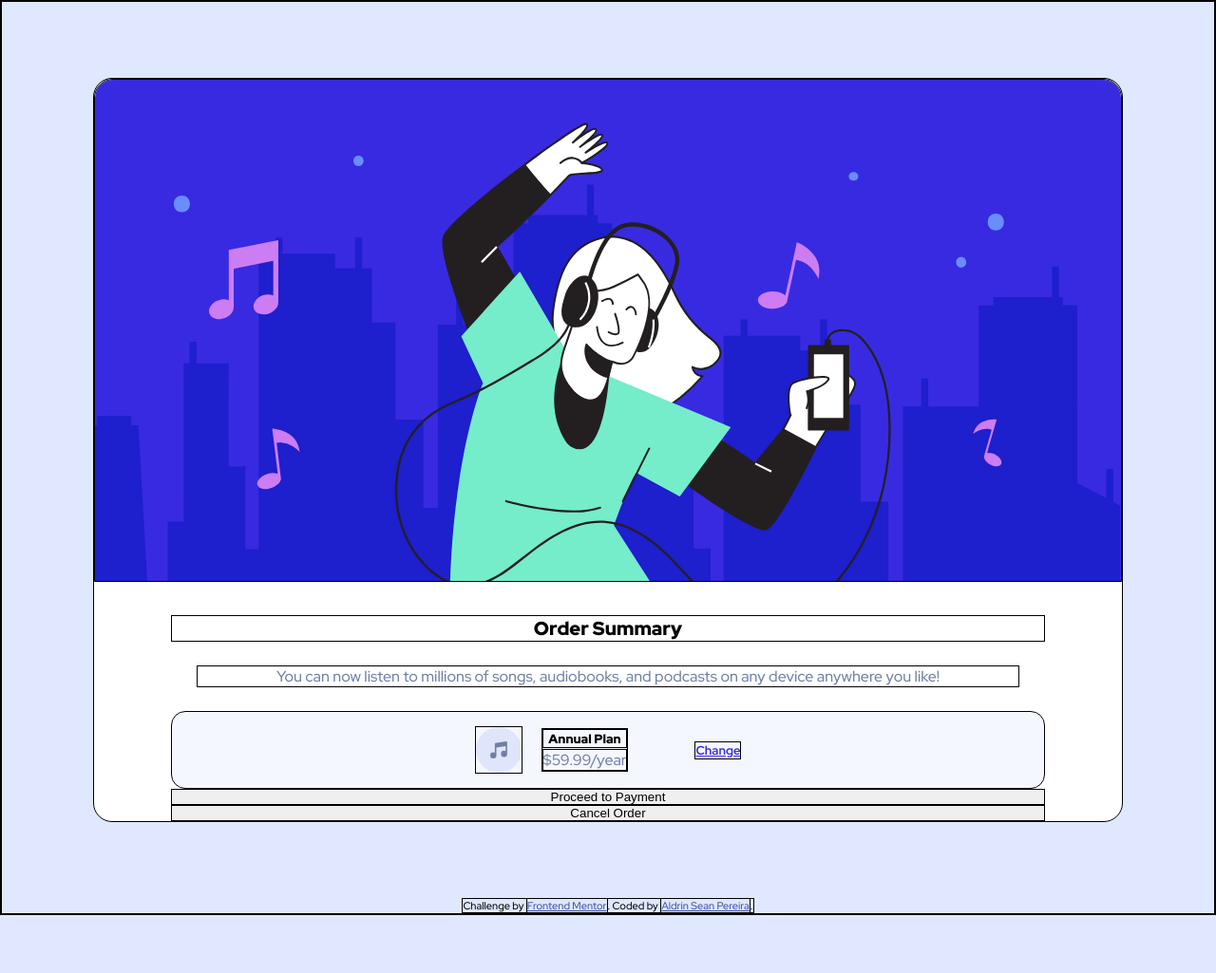
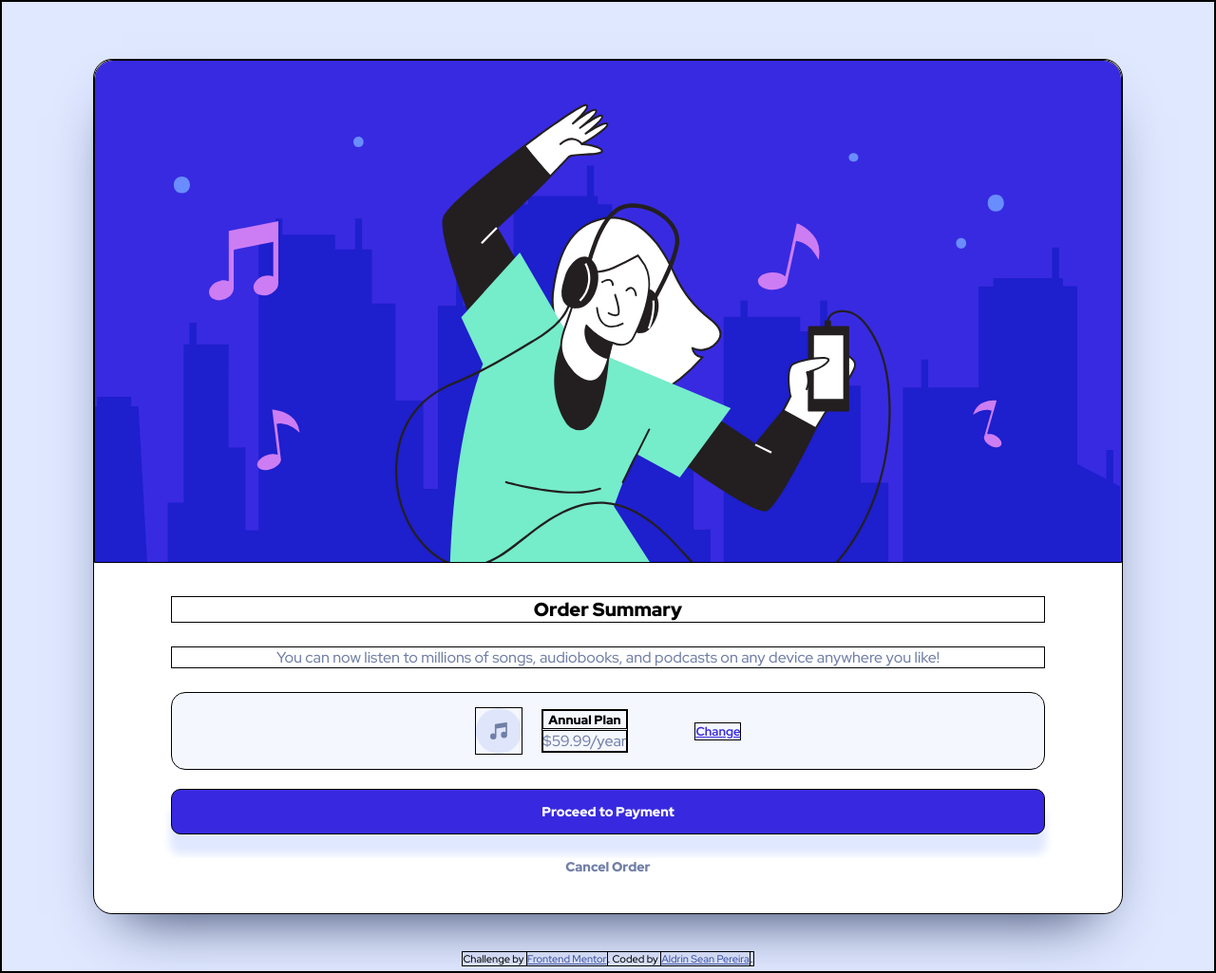
Before and after one commit to AldrinSeanPereira/order-summary-component-main, a plain HTML site: page index.html in a window 1280 px wide. Shown: the whole page at 95% size. Before the commit the page ends 964 px from the top, so only its background shows below. Drawn offline with Linux system fonts and the light colour scheme.

Commit message:
Add files via upload

```diff
--- a/styles.css
+++ b/styles.css
@@ -7,6 +7,9 @@
     --neutral-very-pale-blue: hsl(225, 100%, 98%);
     --neutral-desaturated-blue: hsl(224, 23%, 55%);
     --neutral-dark-blue: hsl(223, 47%, 23%);
+
+    /* other colors */
+    --color-white: white;
 }
 
 * {
@@ -20,28 +23,36 @@ html {
     font-size: 10px;
 }
 
+body,
+main,
+.annual-plan,
+.annual-plan div {
+    display: flex;
+}
+
+body,
+main {
+    flex-direction: column;
+    align-items: center;
+    justify-content: center;
+}
+
 body {
     min-height: 100vh;
     font-size: 1.6rem;
     font-family: 'Red Hat Display', sans-serif;
     /* Font Weights: 500, 700, 900 */
     background-color: var(--primary-pale-blue);
-    display: flex;
-    flex-direction: column;
-    align-items: center;
-    justify-content: center;
+    position: relative;
 }
 
 main {
     width: 85%;
-    margin: 8rem 0;
+    margin: 6rem 0;
     border-radius: 20px;
-    background-color: white;
-    display: flex;
-    flex-direction: column;
-    align-items: center;
-    justify-content: center;
+    background-color: var(--color-white);
     text-align: center;
+    box-shadow: 0 30px 60px -30px var(--neutral-dark-blue);
 }
 
 main > * {
@@ -61,22 +72,20 @@ h3 {
 }
 
 .main-text {
-    width: 80%;
     margin-bottom: 2.5rem;
     color: var(--neutral-desaturated-blue);
 }
 
 .annual-plan {
     border-radius: 15px;
-    display: flex;
     justify-content: center;
     align-items: center;
     background-color: var(--neutral-very-pale-blue);
     padding: 1.5rem 0;
+    margin-bottom: 2rem;
 }
 
 .annual-plan div {
-    display: flex;
     flex-direction: column;
     justify-content: center;
     margin-right: 7rem;
@@ -105,9 +114,33 @@ h3 {
 - check how code looks on mobile screen
 - media queries */
 
+button {
+    border-radius: 10px;
+    font-family: 'Red Hat Display', sans-serif;
+    font-size: 1.4rem;
+    font-weight: 900;
+}
+
+.button-proceed {
+    background-color: var(--primary-bright-blue);
+    color: var(--color-white);
+    padding: 1.4rem 0;
+    margin-bottom: 2.5rem;
+    box-shadow:  0 20px 10px 1px var(--primary-pale-blue);
+}
+
+.button-cancel {
+    border: none;
+    margin-bottom: 4rem;
+    color: var(--neutral-desaturated-blue);
+    background-color: var(--color-white);
+}
+
 .attribution {
     font-size: 11px;
     text-align: center;
+    position: absolute;
+    bottom: 5px;
 }
 
 .attribution a {
```
